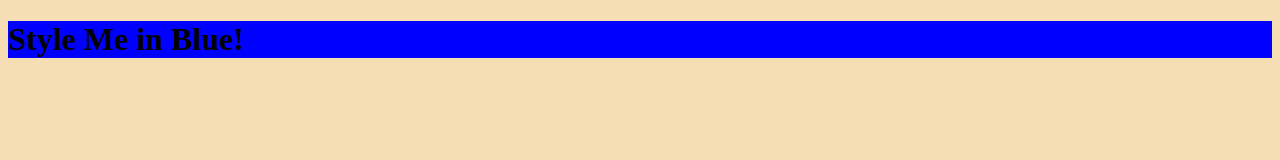
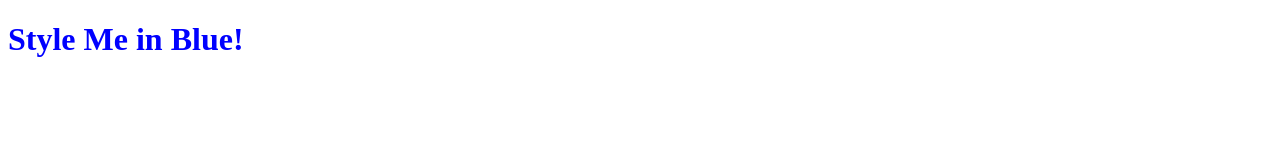
Before and after one commit to heednfeed2/upskillingPortfolio, a plain HTML site: page 5.1. Adding CSS/inline.html in a window 1280 px wide. Drawn offline with Linux system fonts and the light colour scheme.

Commit message:
modified text color instead of background

```diff
--- a/5.1. Adding CSS/inline.html
+++ b/5.1. Adding CSS/inline.html
@@ -1,5 +1,5 @@
 <!DOCTYPE html>
-<html lang="en" style="background: wheat;">
+<html lang="en">
 
 <head>
   <meta charset="UTF-8">
@@ -7,7 +7,7 @@
 </head>
 
 <body>
-<h1 style="background: blue;">Style Me in Blue!</h1>
+<h1 style="color: blue;">Style Me in Blue!</h1>
 </body>
 
 </html>
--- a/5.1. Adding CSS/style.css
+++ b/5.1. Adding CSS/style.css
@@ -1,3 +1,3 @@
 html{
-    background:green ;
+    color:green ;
 }
```
